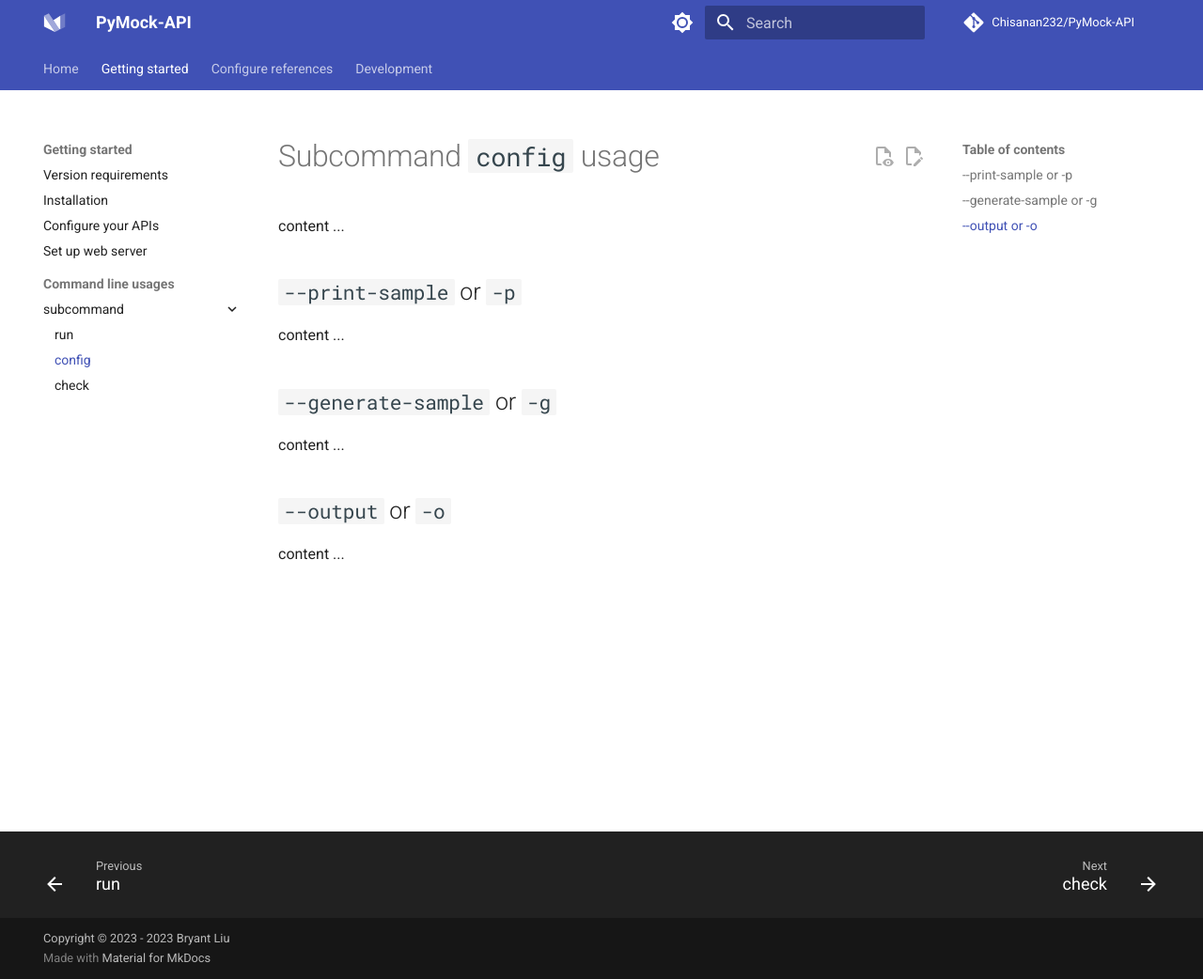
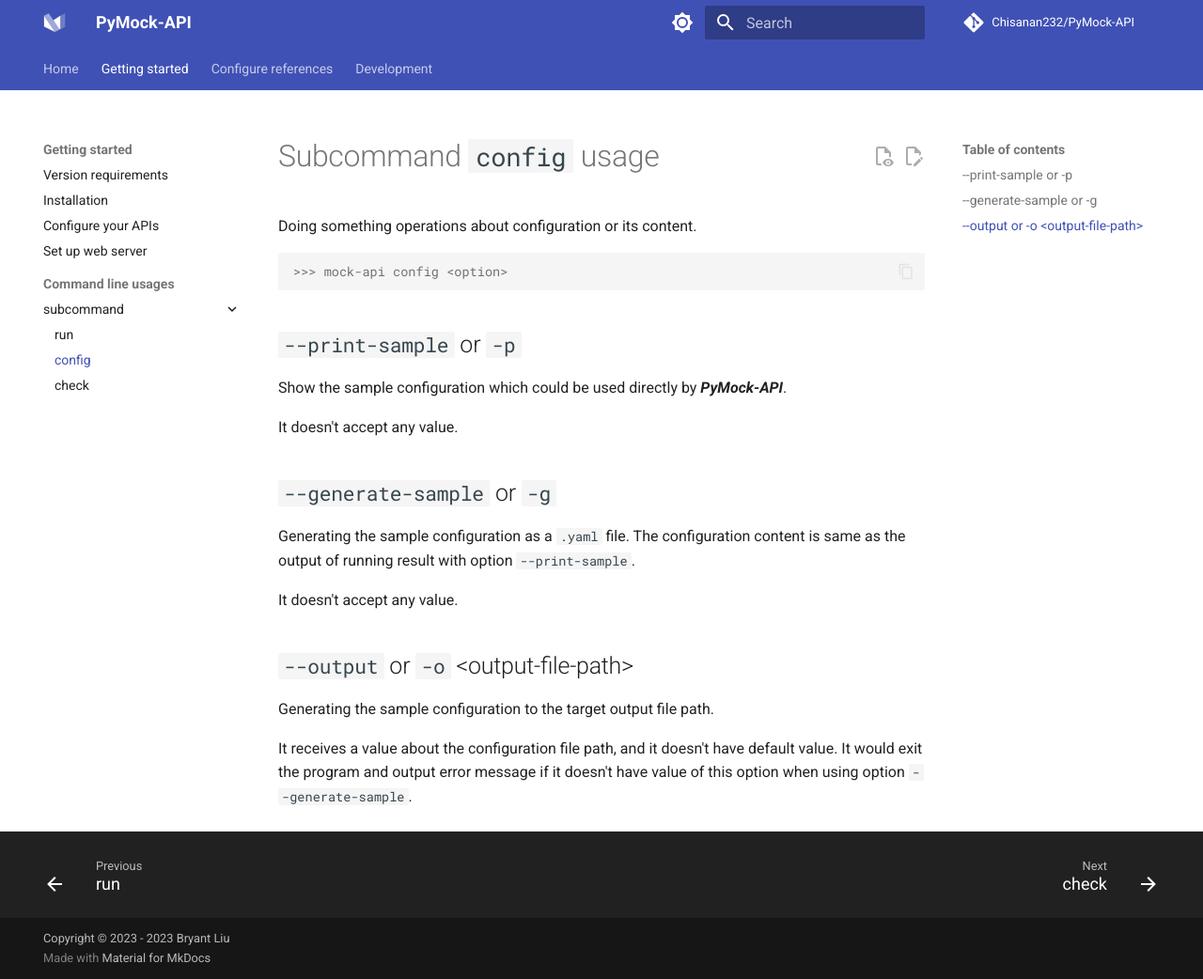
Before and after one commit to Chisanan232/PyMock-Server, an MkDocs documentation site: the page built from docs/command-line-usage/subcmd-config.md, in a window 1280 px wide and 1042 px high. Shown: the whole window at 94% size. Built offline with MkDocs 1.6.1 and Material for MkDocs 9.7.7, drawn with Linux system fonts in a browser that asks for light colours; comment, search, counter and statistics services are not loaded.

Commit message:
Add content of page *Command line usages/Subcommand config usage*.

````diff
--- a/docs/command-line-usage/subcmd-config.md
+++ b/docs/command-line-usage/subcmd-config.md
@@ -1,18 +1,30 @@
 # Subcommand ``config`` usage
 
-content ...
+Doing something operations about configuration or its content.
+
+```console
+>>> mock-api config <option>
+```
 
 
 ## ``--print-sample`` or ``-p``
 
-content ...
+Show the sample configuration which could be used directly by **_PyMock-API_**.
+
+It doesn't accept any value.
 
 
 ## ``--generate-sample`` or ``-g``
 
-content ...
+Generating the sample configuration as a ``.yaml`` file. The configuration content is same as the output of running result
+with option ``--print-sample``.
+
+It doesn't accept any value.
 
 
-## ``--output`` or ``-o``
+## ``--output`` or ``-o`` <output-file-path\>
 
-content ...
+Generating the sample configuration to the target output file path.
+
+It receives a value about the configuration file path, and it doesn't have default value. It would exit the program and
+output error message if it doesn't have value of this option when using option ``--generate-sample``.
````
